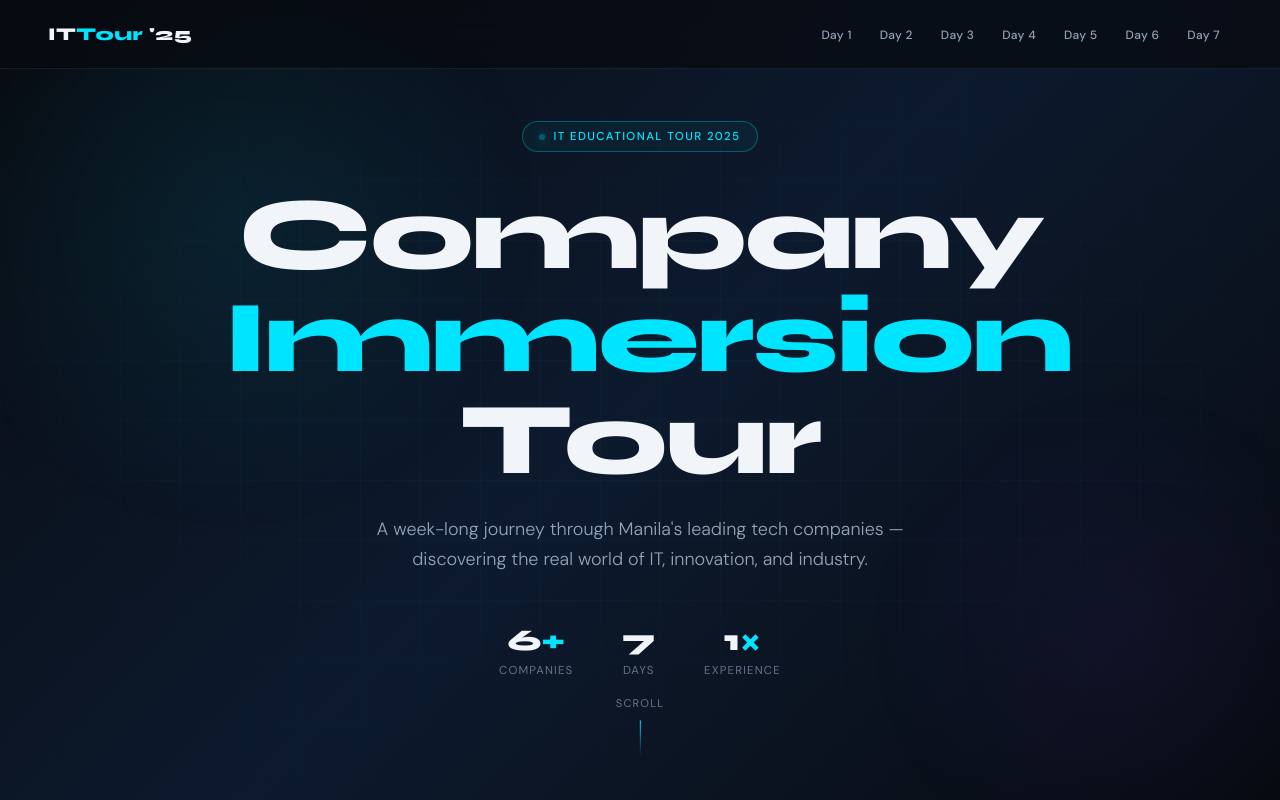
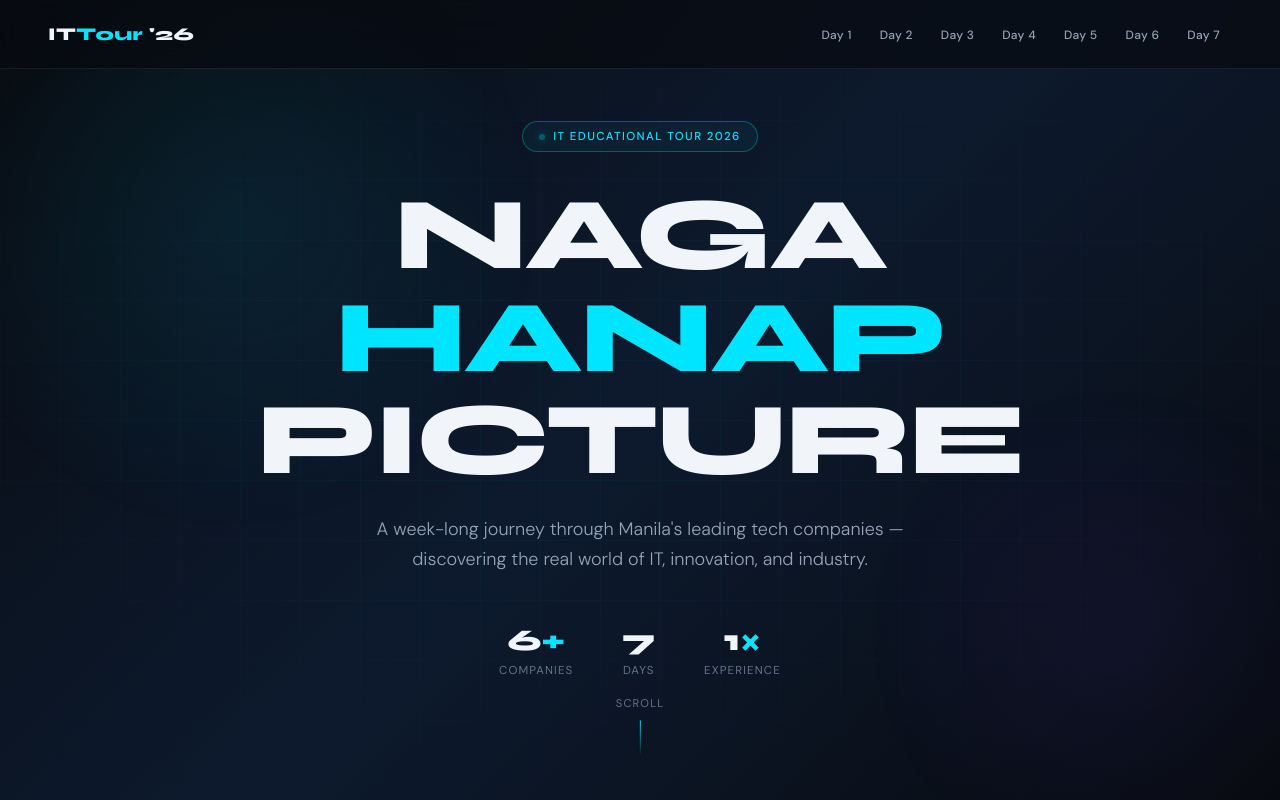
Before and after one commit to Neodayo/WebBlog, a plain HTML site: page index.html in a window 1280 px wide. Shown: the top 800 px of the page. Drawn offline with nearby package versions, Linux system fonts and the light colour scheme.

Commit message:
AAAAAAAAAAAAAAAAAAAAAAAAAAAAA

```diff
--- a/index.html
+++ b/index.html
@@ -3,7 +3,7 @@
 <head>
   <meta charset="UTF-8" />
   <meta name="viewport" content="width=device-width, initial-scale=1.0" />
-  <title>IT Educational Tour | Company Immersion 2025</title>
+  <title>IT Educational Tour | Company Immersion 2026</title>
   <script src="https://cdn.tailwindcss.com"></script>
   <script src="https://cdnjs.cloudflare.com/ajax/libs/gsap/3.12.5/gsap.min.js"></script>
   <script src="https://cdnjs.cloudflare.com/ajax/libs/gsap/3.12.5/ScrollTrigger.min.js"></script>
@@ -114,7 +114,7 @@
        class="fixed top-0 left-0 right-0 z-50 flex items-center justify-between px-6 sm:px-12 py-5
               bg-deep/70 backdrop-blur-xl border-b border-white/[0.07] transition-all duration-300">
     <a href="#" class="font-syne font-extrabold text-lg tracking-wide text-slate-100 no-underline">
-      IT<span class="text-cyan">Tour</span> '25
+      IT<span class="text-cyan">Tour</span> '26
     </a>
     <ul class="hidden md:flex gap-1 list-none">
       <li><a href="#day1" class="text-xs font-medium text-slate-400 hover:text-white hover:bg-white/5 px-3 py-2 rounded-md transition-all tracking-wide">Day 1</a></li>
@@ -140,12 +140,12 @@
                   text-cyan border border-cyan/30 rounded-full px-4 py-1.5 mb-8
                   bg-cyan/5 opacity-0 translate-y-5">
         <span class="w-1.5 h-1.5 rounded-full bg-cyan shadow-[0_0_8px_#00e5ff] animate-pulse-dot"></span>
-        IT Educational Tour 2025
+        IT Educational Tour 2026
       </div>
       <h1 id="hero-title"
           class="font-syne font-extrabold leading-none tracking-tight opacity-0 translate-y-8"
           style="font-size: clamp(3rem,8vw,6.5rem);">
-        Company<br><span class="text-cyan">Immersion</span><br>Tour
+        <!--Company-->NAGA<br><span class="text-cyan">HANAP<!--Immersion--></span><br> PICTURE <!-- Tour -->
       </h1>
       <p id="hero-sub"
          class="mt-6 text-lg text-slate-400 font-light leading-relaxed max-w-xl mx-auto opacity-0 translate-y-5">
@@ -590,7 +590,7 @@
   <!-- FOOTER -->
   <footer class="border-t border-white/[0.07] py-12 px-8 text-center">
     <div class="font-syne font-extrabold text-2xl tracking-tight mb-3">
-      IT<span class="text-cyan">Tour</span> '25
+      IT<span class="text-cyan">Tour</span> '26
     </div>
     <p class="text-[0.8rem] text-slate-600 max-w-sm mx-auto leading-relaxed">
       A documentation of our IT Educational Company Tour — exploring Manila's tech landscape and the future of our careers.
```
Also changed, not shown: PMA.jpg (added), dmgairport.jpg (added), intramuros.jpg (added), rizal.jpg (added), rizalpark.jpg (added).
